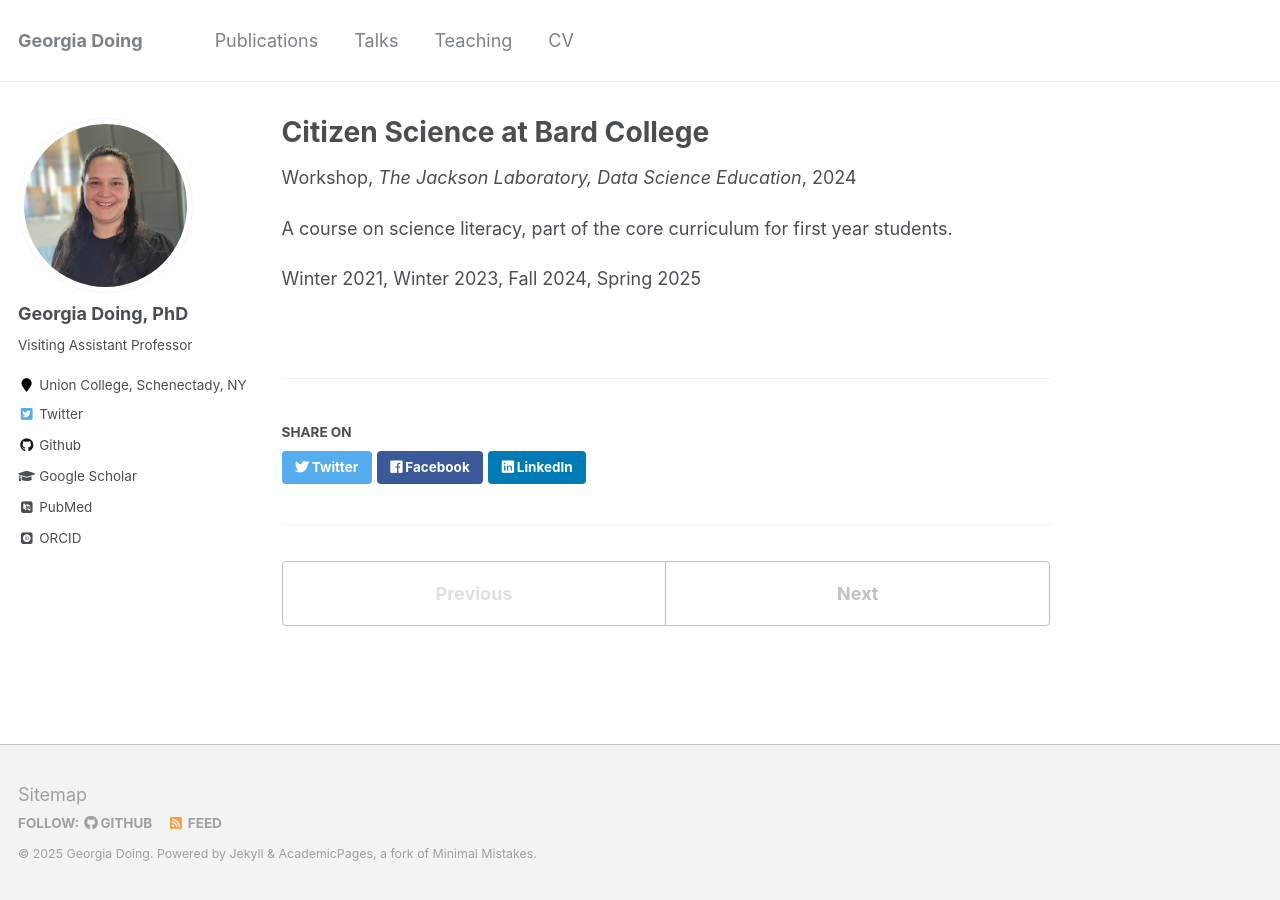
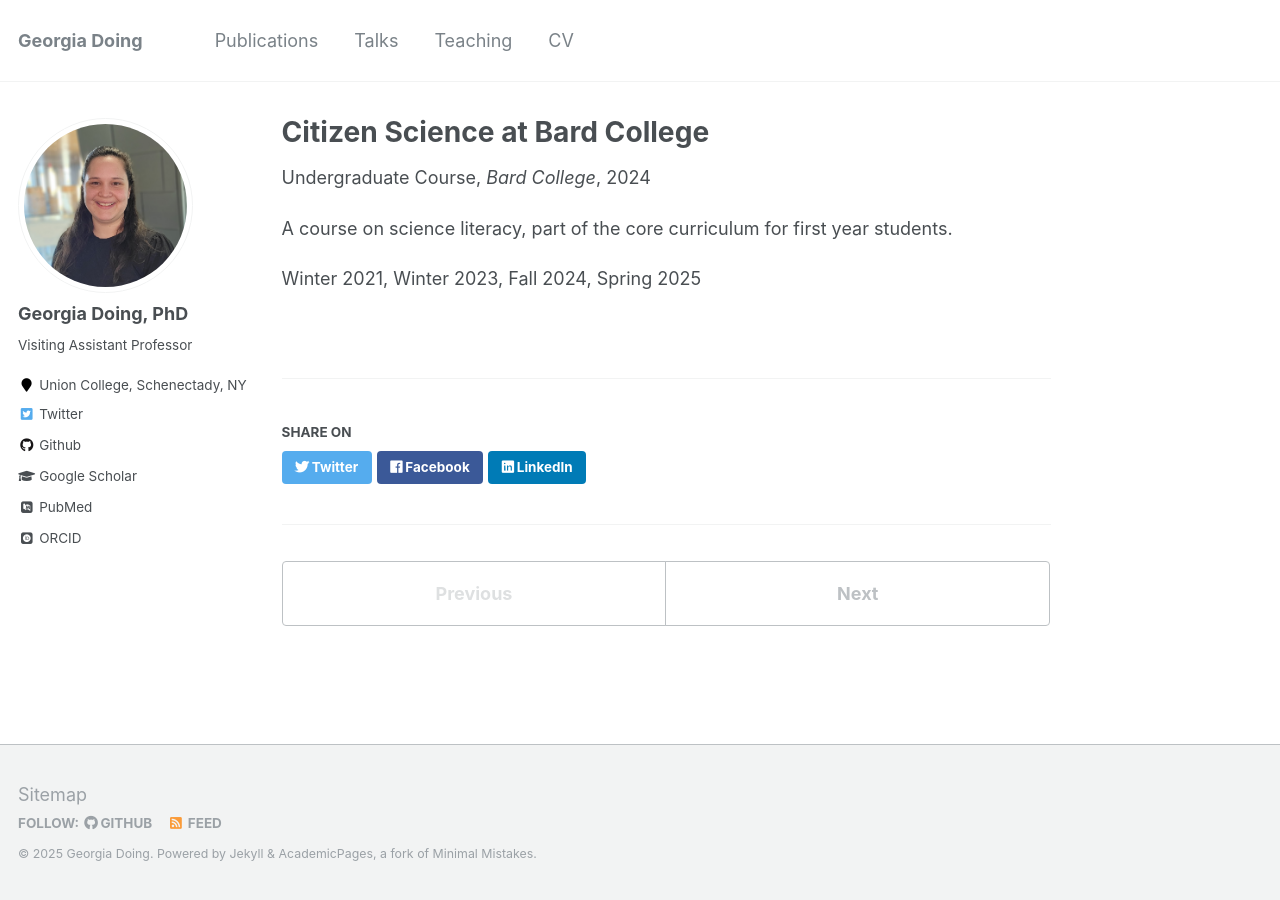
Before and after one commit to georgiadoing/georgiadoing.github.io, a Jekyll site: the page built from _teaching/2015-spring-teaching-3.md, in a window 1280 px wide. Built offline with Jekyll 4.4.1, drawn with Linux system fonts in a browser that asks for light colours; some web fonts are replaced.

Commit message:
Update 2015-spring-teaching-3.md

```diff
--- a/_teaching/2015-spring-teaching-3.md
+++ b/_teaching/2015-spring-teaching-3.md
@@ -1,9 +1,9 @@
 ---
 title: "Citizen Science at Bard College"
 collection: teaching
-type: "Workshop"
+type: "Undergraduate Course"
 permalink: /teaching/2015-spring-teaching-3
-venue: "The Jackson Laboratory, Data Science Education"
+venue: "Bard College"
 date: 2024-09-01
 location: "Annandale-on-Hudson, NY"
 ---
```
